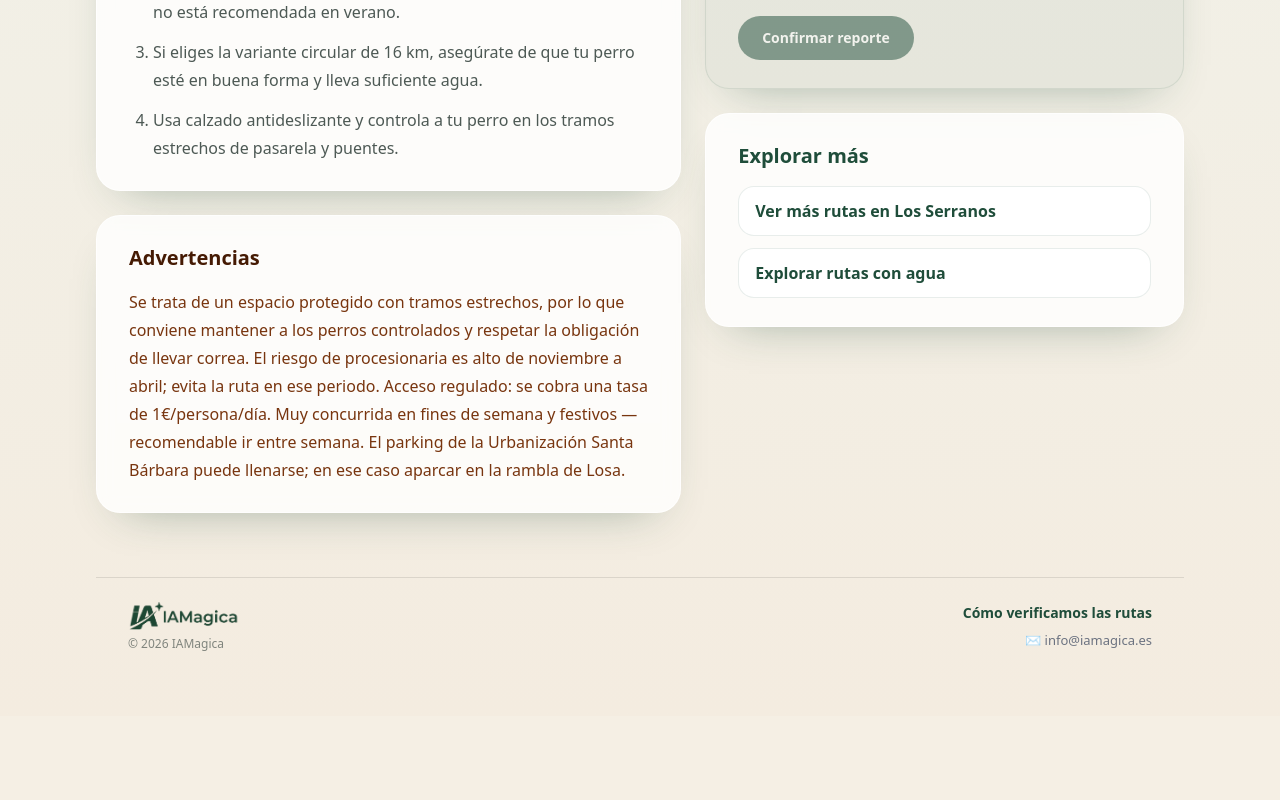
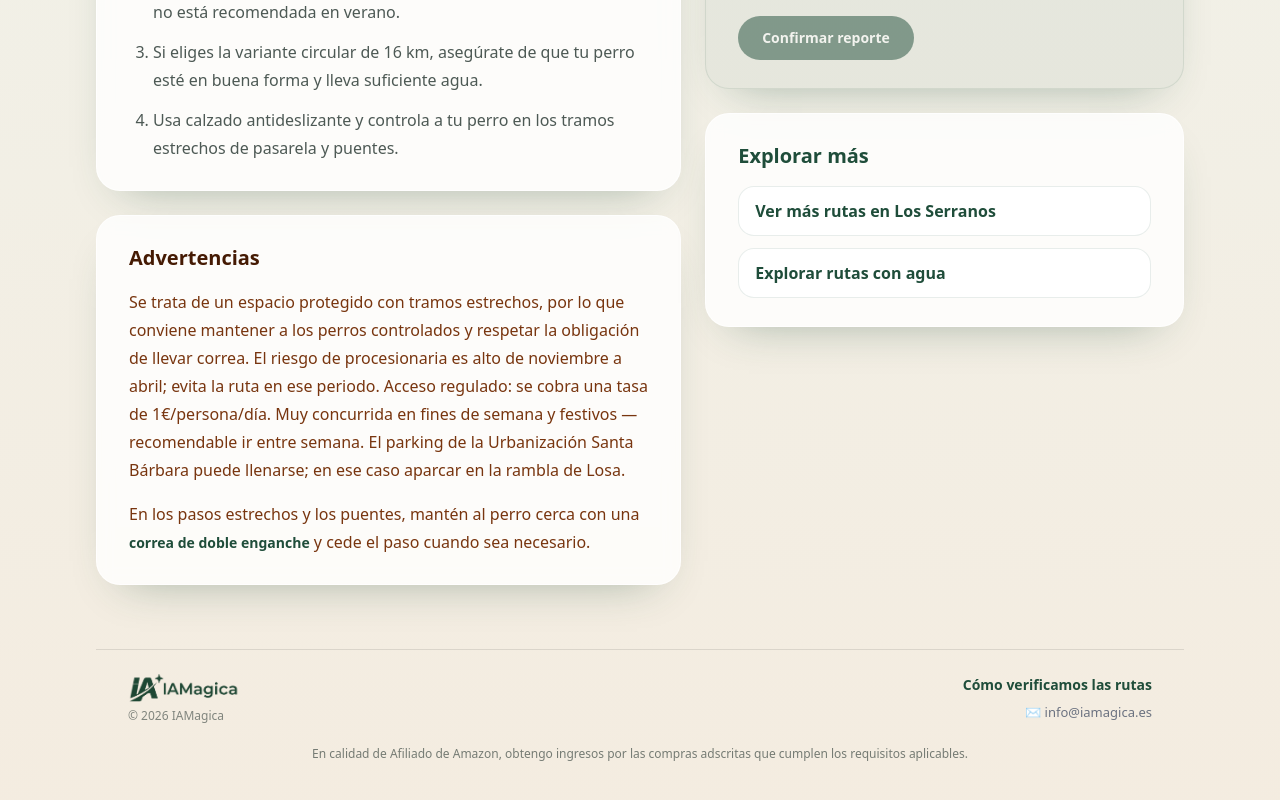
Before and after one commit to eloylt13/rutas-perro-valencia, a Next.js app: page /rutas/puentes-colgantes-chulilla in a window 1280 px wide. Shown: the part 3225-4025 px from the top of the page. Before the commit the page ends 3941 px from the top, so only its background shows below. Built offline with nearby package versions, Linux system fonts and the light colour scheme.

Commit message:
feat: add contextual affiliate recommendations

```diff
--- a/app/rutas/[slug]/page.tsx
+++ b/app/rutas/[slug]/page.tsx
@@ -41,6 +41,95 @@ type AffiliateSuggestion = {
   href: string;
   label: string;
 };
+
+type ContextualAffiliateSection = "consejos" | "advertencias";
+
+type ContextualAffiliateSlug =
+  | "parque-fluvial-turia-masia-traver"
+  | "puentes-colgantes-chulilla"
+  | "sierra-aledua-pico-besori"
+  | "gatova-pico-aguila-molino-ceja"
+  | "canones-jucar-jalance"
+  | "gorgo-escalera-anna";
+
+type ContextualAffiliateSuggestion = {
+  section: ContextualAffiliateSection;
+  beforeLink: string;
+  label: string;
+  afterLink: string;
+  href: string;
+};
+
+const contextualAffiliateSuggestions = {
+  "parque-fluvial-turia-masia-traver": {
+    section: "consejos",
+    beforeLink:
+      "Si haces la ruta con un perro pequeño o sénior que pueda cansarse, una ",
+    label: "mochila portamascotas",
+    afterLink:
+      " puede servir como apoyo puntual; comprueba antes que la talla y el peso admitido sean adecuados.",
+    href: "https://www.amazon.es/dp/B09Q88DJTW?tag=eloilaraterra-21"
+  },
+  "puentes-colgantes-chulilla": {
+    section: "advertencias",
+    beforeLink: "En los pasos estrechos y los puentes, mantén al perro cerca con una ",
+    label: "correa de doble enganche",
+    afterLink: " y cede el paso cuando sea necesario.",
+    href: "https://www.amazon.es/dp/B0CC5JJLX5?tag=eloilaraterra-21"
+  },
+  "sierra-aledua-pico-besori": {
+    section: "consejos",
+    beforeLink:
+      "El terreno de piedra suelta puede castigar las almohadillas: revísalas antes y después y valora aplicar un ",
+    label: "protector para almohadillas",
+    afterLink: " antes de salir.",
+    href: "https://www.amazon.es/dp/B0CTQDTWLR?tag=eloilaraterra-21"
+  },
+  "gatova-pico-aguila-molino-ceja": {
+    section: "consejos",
+    beforeLink: "Si haces la ruta a última hora para evitar el calor, un ",
+    label: "collar LED",
+    afterLink:
+      " puede ayudarte a localizar al perro cuando baja la luz; mantenlo igualmente bajo control.",
+    href: "https://www.amazon.es/dp/B0DVT8LL49?tag=eloilaraterra-21"
+  },
+  "canones-jucar-jalance": {
+    section: "advertencias",
+    beforeLink:
+      "Evita el baño si hay corriente; en zonas seguras y tranquilas, un ",
+    label: "chaleco salvavidas para perros",
+    afterLink: " puede aportar flotación adicional, sin sustituir la supervisión.",
+    href: "https://www.amazon.es/dp/B0GJ55RZKY?tag=eloilaraterra-21"
+  },
+  "gorgo-escalera-anna": {
+    section: "consejos",
+    beforeLink: "Tras el baño en las pozas, seca bien al perro antes de volver al coche; una ",
+    label: "toalla compacta",
+    afterLink: " puede venir bien sin ocupar mucho espacio en la mochila.",
+    href: "https://www.amazon.es/dp/B0CP7Y6HGQ?tag=eloilaraterra-21"
+  }
+} satisfies Record<ContextualAffiliateSlug, ContextualAffiliateSuggestion>;
+
+function ContextualAffiliateText({
+  suggestion
+}: {
+  suggestion: ContextualAffiliateSuggestion;
+}) {
+  return (
+    <>
+      {suggestion.beforeLink}
+      <a
+        href={suggestion.href}
+        target="_blank"
+        rel="nofollow sponsored noopener noreferrer"
+        className={affiliateLinkClassName}
+      >
+        {suggestion.label}
+      </a>
+      {suggestion.afterLink}
+    </>
+  );
+}
 
 function getRutaImagePath(slug: string): string | null {
   const relativePath = `/img/rutas/${slug}.jpg`;
@@ -115,6 +204,8 @@ export default function RutaDetailPage({ params }: RutaPageProps) {
   const isPendiente = ruta.confianza_dato.toLowerCase() === "pendiente";
   const imagePath = getRutaImagePath(ruta.slug);
   const photoLicense = ruta.foto_credito?.match(/\(([^)]+)\)/)?.[1];
+  const contextualAffiliateSuggestion =
+    contextualAffiliateSuggestions[ruta.slug as ContextualAffiliateSlug];
   const affiliateSuggestions: AffiliateSuggestion[] = [];
 
   if (!ruta.agua) {
@@ -347,6 +438,11 @@ export default function RutaDetailPage({ params }: RutaPageProps) {
                       {consejo}
                     </li>
                   ))}
+                  {contextualAffiliateSuggestion?.section === "consejos" ? (
+                    <li className="list-decimal">
+                      <ContextualAffiliateText suggestion={contextualAffiliateSuggestion} />
+                    </li>
+                  ) : null}
                 </ol>
                 {visibleAffiliateSuggestions.length > 0 ? (
                   <div className="mt-5 space-y-4 border-t border-bosque/10 pt-4 text-grafito/80">
@@ -370,6 +466,11 @@ export default function RutaDetailPage({ params }: RutaPageProps) {
               <article className="panel border border-amber-200 bg-amber-50 px-6 py-7 sm:px-8">
                 <h3 className="text-xl font-semibold text-amber-950">Advertencias</h3>
                 <p className="mt-4 text-base leading-7 text-amber-900">{contenido.advertencias}</p>
+                {contextualAffiliateSuggestion?.section === "advertencias" ? (
+                  <p className="mt-4 text-base leading-7 text-amber-900">
+                    <ContextualAffiliateText suggestion={contextualAffiliateSuggestion} />
+                  </p>
+                ) : null}
               </article>
             </>
           ) : (
--- a/components/Footer.tsx
+++ b/components/Footer.tsx
@@ -77,6 +77,10 @@ export default function Footer({ methodologyHref }: FooterProps) {
           </a>
         </div>
       </div>
+      <p className="mt-5 text-center text-xs leading-5 text-grafito/60">
+        En calidad de Afiliado de Amazon, obtengo ingresos por las compras adscritas que cumplen los
+        requisitos aplicables.
+      </p>
     </footer>
   );
 }
```
